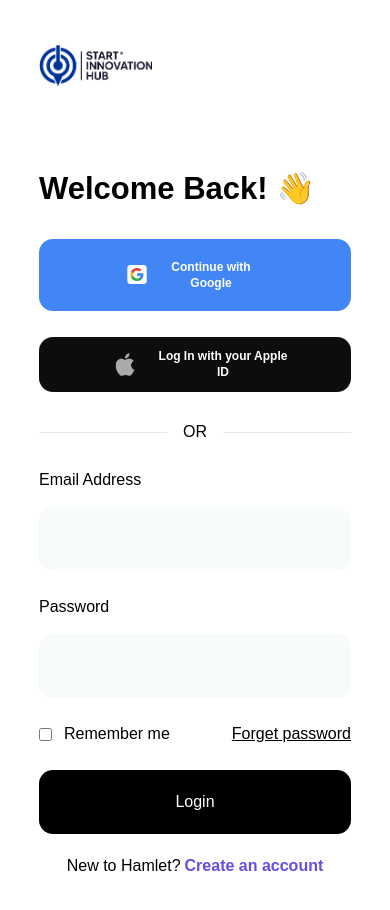
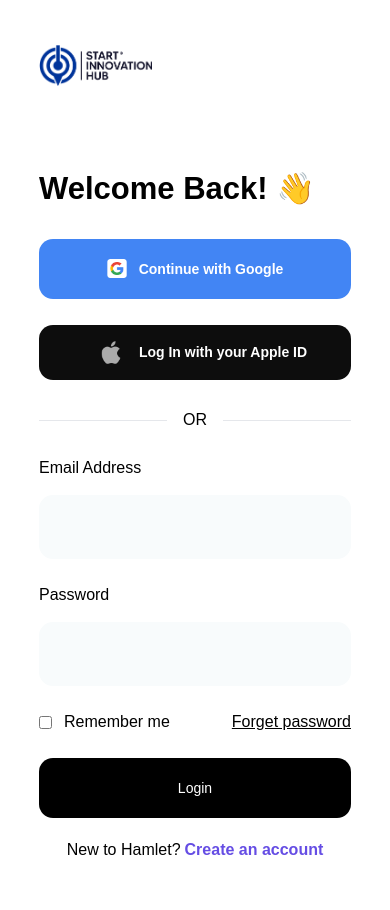
Before and after one commit to jibola2588/hamlet-frontend-repo, a React (Vite) app: page /signin in a window 390 px wide. Shown: the top 910 px of the page. Built offline with nearby package versions, Linux system fonts and the light colour scheme; a web font is replaced by a local one.

Commit message:
completed sigin Responsiveness

```diff
--- a/src/components/signIn/Form.jsx
+++ b/src/components/signIn/Form.jsx
@@ -14,13 +14,13 @@ const Form = () => {
         </p>
 
         <div className="flex flex-col gap-[26px]">
-          <button className="flex px-[5.5rem] py-5 rounded-[14px] items-center justify-center text-white hover:bg-[#508ff7] bg-[#4285F4]">
+          <button className="flex xs:px-[5.5rem] py-5 rounded-[14px] items-center justify-center text-white hover:bg-[#508ff7] bg-[#4285F4]">
             <img src={googleLogo} alt="" className="w-5 sm:w-fit"/>
-            <p className="font-bold ml-3 text-xs sm:text-md">Continue with Google</p>
+            <p className="font-bold ml-3 text-sm sm:text-lg">Continue with Google</p>
           </button>
-          <button className="flex px-[3.63rem] py-2 rounded-[14px] items-center justify-center text-white hover:bg-[#2f2f2f] bg-[#0D0D0D]">
+          <button className="flex cc py-2 rounded-[14px] items-center justify-center text-white hover:bg-[#2f2f2f] bg-[#0D0D0D]">
             <img className="w-14 sm:w-20" src={appleLogo} alt="" />
-            <p className="font-bold text-xs sm:text-md">Log In with your Apple ID</p>
+            <p className="font-bold text-sm sm:text-lg">Log In with your Apple ID</p>
           </button>
         </div>
 
@@ -68,7 +68,7 @@ const Form = () => {
             </p>
           </div>
 
-          <button className=" py-5 rounded-[14px] font-[450] text-[16px]  text-white bg-black hover:bg-[#2f2f2f] ">
+          <button className="xs:px-[3.63rem] text-sm sm:text-lg py-5 rounded-[14px] font-[450]  text-white bg-black hover:bg-[#2f2f2f] ">
             Login
           </button>
         </form>
```
